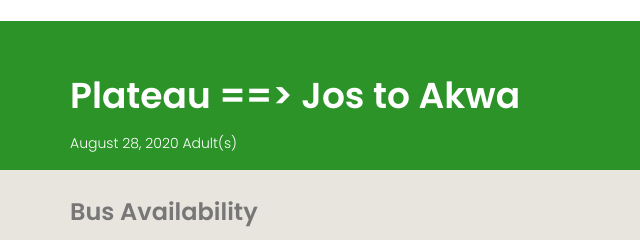
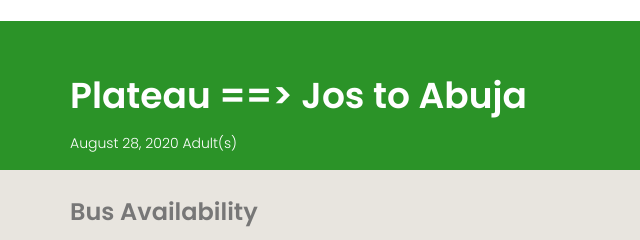
Before and after one commit to David-Orizu31/saf-ran-transport, a plain HTML site: page booking.html in a window 1280 px wide. Shown: the part 125-365 px from the top of the page, 0-640 px from the left. Drawn offline with nearby package versions, Linux system fonts and the light colour scheme; some packages are replaced by stand-ins of ours.

Commit message:
Update booking.html

```diff
--- a/booking.html
+++ b/booking.html
@@ -126,7 +126,7 @@
                             <h1 class="text-white">
                                 <span id="ContentPlaceHolder2_lbl_from">Plateau ==> Jos</span>
                                 to
-                                <span id="ContentPlaceHolder2_lbl_to"> Akwa</span></h1>
+                                <span id="ContentPlaceHolder2_lbl_to"> Abuja</span></h1>
                             <div class="trip-date-breakdown text-white">
                                 <span id="ContentPlaceHolder2_lbldepartdate" class="datea">August 28, 2020</span>
 
```
